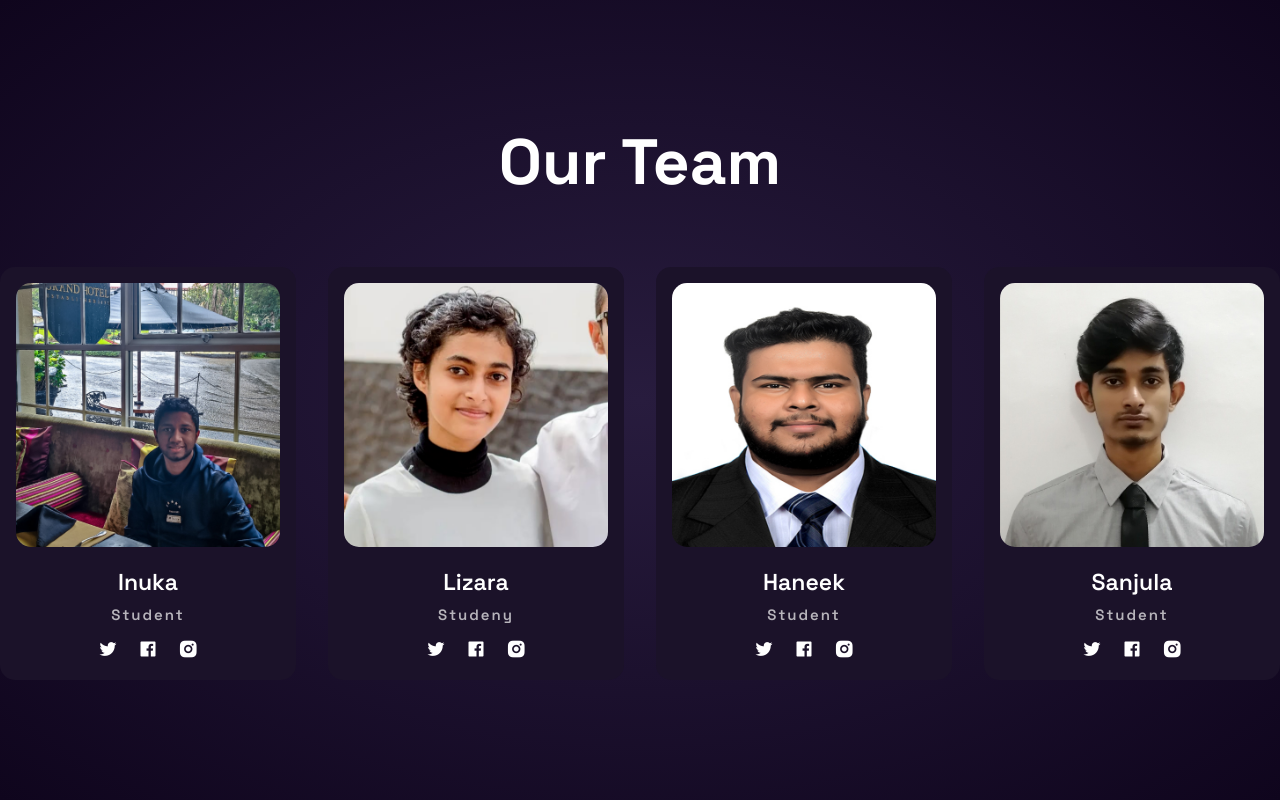
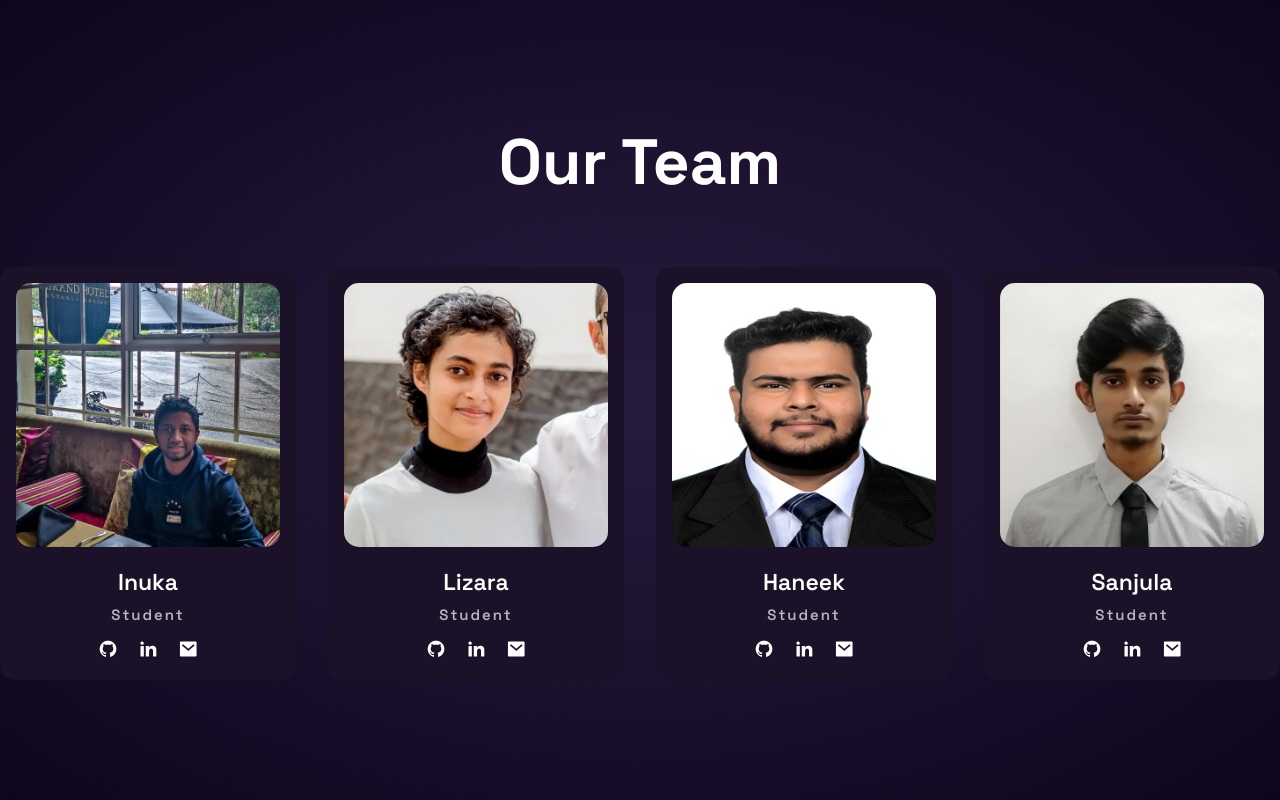
Before and after one commit to inukarodrigo/Learnverse, a Flask app: page /profilecard in a window 1280 px wide. Run offline with Flask 3, Linux system fonts and the light colour scheme.

Commit message:
profilecard

```diff
--- a/templates/profilecard.html
+++ b/templates/profilecard.html
@@ -25,20 +25,20 @@
 				<h3>Inuka</h3>
 				<h5>Student</h5>
 				<div class="icons">
-					<a href="#"><i class="ri-twitter-fill"></i></a>
-					<a href="#"><i class="ri-facebook-box-fill"></i></a>
-					<a href="#"><i class="ri-instagram-fill"></i></a>
+					<a href="https://github.com/inukarodrigo"><i class="ri-github-fill"></i></a>
+					<a href="https://www.linkedin.com/in/inuka-rodrigo/"><i class="ri-linkedin-fill"></i></a>
+					<a href="mailto:inuka.rodrigo@gmail.com"><i class="ri-mail-fill"></i></a>
 				</div>
 			</div>
 
 			<div class="box">
 				<img src="../static/img/lizara.png">
 				<h3>Lizara</h3>
-				<h5>Studeny</h5>
+				<h5>Student</h5>
 				<div class="icons">
-					<a href="#"><i class="ri-twitter-fill"></i></a>
-					<a href="#"><i class="ri-facebook-box-fill"></i></a>
-					<a href="#"><i class="ri-instagram-fill"></i></a>
+					<a href="https://github.com/LI3ARA"><i class="ri-github-fill"></i></a>
+					<a href="https://www.linkedin.com/in/lisara-g-05a0751b9/"><i class="ri-linkedin-fill"></i></a>
+					<a href="mailto:lisara.20211029@iit.ac.lk"><i class="ri-mail-fill"></i></a>
 				</div>
 			</div>
 
@@ -47,9 +47,9 @@
 				<h3>Haneek</h3>
 				<h5>Student</h5>
 				<div class="icons">
-					<a href="#"><i class="ri-twitter-fill"></i></a>
-					<a href="#"><i class="ri-facebook-box-fill"></i></a>
-					<a href="#"><i class="ri-instagram-fill"></i></a>
+					<a href="https://github.com/HaneekAhamed"><i class="ri-github-fill"></i></a>
+					<a href="https://www.linkedin.com/in/haneek-ahamed-4268b71ba/"><i class="ri-linkedin-fill"></i></a>
+					<a href="mailto:haneekahamed0801@gmail.com"><i class="ri-mail-fill"></i></a>
 				</div>
 			</div>
 
@@ -58,9 +58,9 @@
 				<h3>Sanjula</h3>
 				<h5>Student</h5>
 				<div class="icons">
-					<a href="#"><i class="ri-twitter-fill"></i></a>
-					<a href="#"><i class="ri-facebook-box-fill"></i></a>
-					<a href="#"><i class="ri-instagram-fill"></i></a>
+					<a href="https://github.com/Maneth22"><i class="ri-github-fill"></i></a>
+					<a href="https://www.linkedin.com/in/sanjula-subhawickrama-464b02231/"><i class="ri-linkedin-fill"></i></a>
+					<a href="mailto:manethsanjula@gmail.com"><i class="ri-mail-fill"></i></a>
 				</div>
 			</div>
 
```
